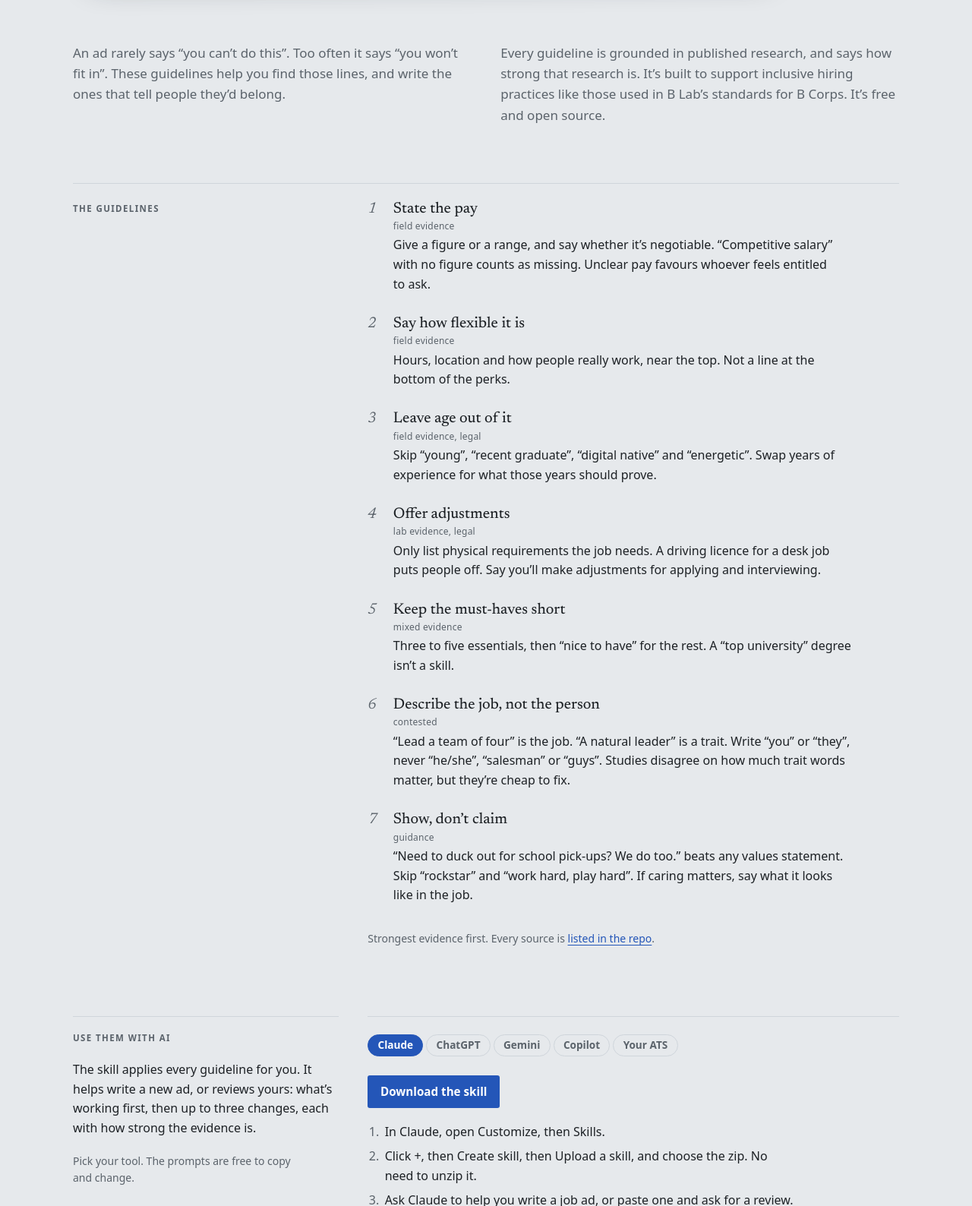
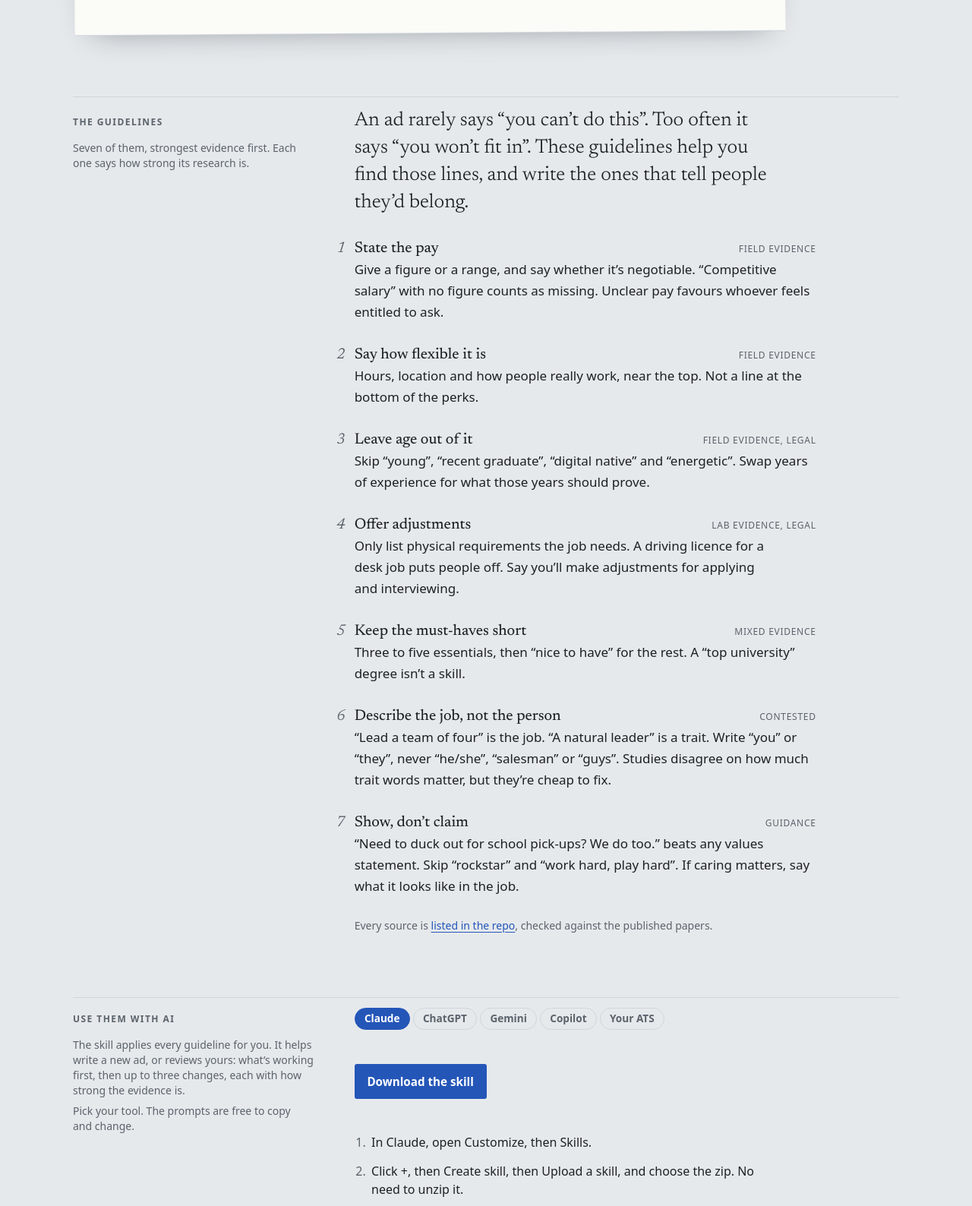
Before and after one commit to kevindavies/inclusive-job-ads, a plain HTML site: page docs/index.html in a window 1280 px wide. Shown: the part 1212-2800 px from the top of the page at 76% size. Drawn offline with nearby package versions, Linux system fonts and the light colour scheme; a web font is replaced by a local one.

Commit message:
style(site): 12-column grid, 28px baseline rhythm, consistent section labels
Co-Authored-By: Claude Opus 5.5 <noreply@anthropic.com>

```diff
--- a/docs/index.html
+++ b/docs/index.html
@@ -28,8 +28,13 @@
   --font-hand: "Caveat", "Segoe Print", "Bradley Hand", cursive;
   --font-body: "Atkinson Hyperlegible Next", "Atkinson Hyperlegible", system-ui, -apple-system, sans-serif;
   --font-display: "Newsreader", "Iowan Old Style", Georgia, serif;
-  /* Rhythm: 17px body on a 1.6 line; spacing in half-lines */
-  --u: 0.8rem;
+  /* Rhythm: 17px body on a 28px line. Every line height is a multiple of 4px,
+     and vertical space is counted in lines (28px) and half-lines (14px). */
+  --line: 1.75rem;
+  --half: 0.875rem;
+  --u: 0.875rem;
+  /* Grid: 12 columns, 24px gutters. Section labels take columns 1-4, content 5-12. */
+  --gutter: 1.5rem;
 }
 @media (prefers-color-scheme: dark) {
   :root:not([data-theme="light"]) {
@@ -53,16 +58,16 @@ body {
   color: var(--text);
   font-family: var(--font-body);
   font-size: 1.0625rem;
-  line-height: 1.6;
+  line-height: var(--line);
 }
 .wrap {
   max-width: 68rem;
   margin: 0 auto;
-  padding-block: calc(var(--u) * 2.5) 4rem;
+  padding-block: var(--line) calc(var(--line) * 3);
   padding-left: max(24px, env(safe-area-inset-left, 0px));
   padding-right: max(24px, env(safe-area-inset-right, 0px));
   display: grid;
-  gap: calc(var(--u) * 6);
+  gap: calc(var(--line) * 3);
 }
 
 /* Hero: the proof and its margin note */
@@ -190,12 +195,6 @@ body {
 .note .sig { margin-top: 0.5rem; text-align: right; font-weight: 700; }
 
 /* Below the hero: one column of display type, then quiet supporting text */
-.intro {
-  display: grid;
-  grid-template-columns: repeat(12, minmax(0, 1fr));
-  column-gap: calc(var(--u) * 3);
-  row-gap: calc(var(--u) * 2);
-}
 .site-head {
   display: flex;
   justify-content: space-between;
@@ -242,8 +241,8 @@ body {
 .lede em { font-style: italic; font-weight: 300; }
 .typed { white-space: nowrap; font-style: italic; }
 .typed, .tcaret { -webkit-user-select: none; user-select: none; }
-.lede-sub { margin: 0; max-width: 40rem; font-size: 1.0625rem; text-wrap: pretty; }
-.lede-block { display: grid; gap: calc(var(--u) * 1.5); }
+
+
 .ast { color: var(--pencil); font-family: var(--font-hand, inherit); }
 .lede .ast { font-size: 0.85em; vertical-align: 0.35em; margin-left: 0.04em; line-height: 0; }
 .lede-note { margin: 0; font-size: 0.875rem; color: var(--muted); }
@@ -261,88 +260,8 @@ body {
 .tcaret[hidden] { display: none; }
 @keyframes blink { 50% { opacity: 0; } }
 .sr-only { position: absolute; width: 1px; height: 1px; overflow: hidden; clip-path: inset(50%); white-space: nowrap; }
-.support {
-  grid-column: span 6;
-  margin: 0;
-  color: var(--muted);
-  text-wrap: pretty;
-}
-.support:first-of-type { grid-column: 1 / span 6; }
 
-.cols {
-  display: grid;
-  grid-template-columns: minmax(0, 1fr) minmax(0, 2fr);
-  grid-template-areas: "checks use";
-  gap: calc(var(--u) * 4) calc(var(--u) * 3);
-}
-.cols .use-intro { grid-area: checks; }
-.cols .use { grid-area: use; }
-.band {
-  display: grid;
-  grid-template-columns: minmax(0, 1fr) minmax(0, 2fr);
-  gap: calc(var(--u) * 1.5) calc(var(--u) * 3);
-  border-top: 1px solid var(--rule);
-  padding-top: calc(var(--u) * 1.5);
-}
-.band h2 {
-  font-size: 0.72rem;
-  font-weight: 700;
-  letter-spacing: 0.12em;
-  text-transform: uppercase;
-  color: var(--muted);
-  margin: 0;
-  padding-top: 0.35em;
-}
-.band > div { display: grid; gap: calc(var(--u) * 1.5); }
-.band-text {
-  margin: 0;
-  max-width: 34em;
-  font-family: var(--font-display);
-  font-weight: 350;
-  font-size: clamp(1.3rem, 2.4vw, 1.6rem);
-  line-height: 1.3;
-  text-wrap: pretty;
-}
-.use .steps { max-width: 34rem; }
-.use .prompt-box pre.prompt { max-height: 18rem; }
-.cols > div {
-  min-width: 0;
-  display: grid;
-  gap: calc(var(--u) * 1.5);
-  align-content: start;
-  border-top: 1px solid var(--rule);
-  padding-top: calc(var(--u) * 1.5);
-}
-.cols h2 {
-  font-size: 0.72rem;
-  font-weight: 700;
-  letter-spacing: 0.12em;
-  text-transform: uppercase;
-  color: var(--muted);
-  margin: 0;
-}
-.cols p { margin: 0; font-size: 1rem; text-wrap: pretty; }
-.cols h2.next { margin-top: calc(var(--u) * 2); }
-.checks { list-style: none; margin: 0; padding: 0; counter-reset: check; }
-.checks li {
-  counter-increment: check;
-  display: grid;
-  grid-template-columns: 1.6rem minmax(0, 1fr) auto;
-  align-items: baseline;
-  gap: 0.5rem;
-  padding: 0.45rem 0;
-  border-bottom: 1px solid var(--rule);
-  font-size: 1rem;
-}
-.checks li::before {
-  content: counter(check);
-  font-family: var(--font-display);
-  font-style: italic;
-  color: var(--muted);
-  font-variant-numeric: oldstyle-nums;
-}
-.checks .tag { font-size: 0.75rem; letter-spacing: 0.02em; color: var(--muted); white-space: nowrap; }
-.small { font-size: 0.875rem !important; color: var(--muted); }
+.small { font-size: 0.875rem !important; line-height: 1.25rem; color: var(--muted); }
 
 .download {
   display: inline-block;
@@ -473,16 +392,12 @@ footer {
   }
   .wordcheck { order: 2; }
   .replay-row { order: 3; }
-  .wrap { gap: calc(var(--u) * 3.5); }
+  .wrap { gap: calc(var(--line) * 2); }
   footer { grid-template-columns: minmax(0, 1fr); }
   /* Size the typewriter text so the longest edited line, "You're a competitive self-starter.", fits on one line */
   .ad { font-size: min(1.15rem, calc((100vw - 5.5rem) / 20.8)); }
   /* Until the reader scrolls, don't hold an empty space where the post-it will land */
   .play.waiting .note { display: none; }
-  .cols { grid-template-columns: minmax(0, 1fr); grid-template-areas: "checks" "use"; }
-  .band { grid-template-columns: minmax(0, 1fr); }
-  .intro { grid-template-columns: minmax(0, 1fr); }
-  .lede, .support, .support:first-of-type { grid-column: 1 / -1; }
   .lede { max-width: none; }
 }
 
@@ -527,22 +442,85 @@ footer {
 @media (prefers-reduced-motion: reduce) { .replay-row { display: none; } }
 @media (prefers-reduced-motion: reduce) { * { transition: none !important; animation: none !important; } }
 
-.guide {
-  display: grid;
-  grid-template-columns: minmax(0, 1fr) minmax(0, 2fr);
-  gap: calc(var(--u) * 1.5) calc(var(--u) * 3);
-  border-top: 1px solid var(--rule);
-  padding-top: calc(var(--u) * 1.5);
+
+/* ---------- Grid and type system ---------- */
+.grid12 { display: grid; grid-template-columns: repeat(12, minmax(0, 1fr)); column-gap: var(--gutter); }
+
+/* Type scale, each size on a 4px line:
+   label 12/20 · small 14/20 · body 17/28 · lead 20/28 · display 26/36 · lede 30-50 */
+.lede-block { row-gap: var(--line); }
+.lede-block .lede { grid-column: 1 / span 10; }
+.lede-sub { grid-column: 1 / span 7; margin: 0; font-size: 1.25rem; line-height: var(--line); color: var(--text); text-wrap: pretty; }
+.lede-sub .typed { font-family: var(--font-display); font-size: 1.1em; }
+
+.sec { border-top: 1px solid var(--rule); padding-top: calc(var(--half) - 1px); row-gap: var(--half); align-items: baseline; }
+.sec-label { grid-column: 1 / span 4; display: grid; gap: var(--half); align-content: start; min-width: 0; }
+.sec-body { grid-column: 5 / span 8; display: grid; gap: var(--line); align-content: start; min-width: 0; }
+.sec h2, .foot-used h2 {
+  margin: 0;
+  font-size: 0.75rem;
+  line-height: 1.25rem;
+  font-weight: 700;
+  letter-spacing: 0.12em;
+  text-transform: uppercase;
+  color: var(--muted);
 }
-.guide h2 { font-size: 0.72rem; font-weight: 700; letter-spacing: 0.12em; text-transform: uppercase; color: var(--muted); margin: 0; padding-top: 0.35em; }
-.guide > div { display: grid; gap: calc(var(--u) * 1.5); }
-.rules { list-style: none; margin: 0; padding: 0; counter-reset: rule; display: grid; grid-template-columns: minmax(0, 1fr); gap: calc(var(--u) * 2); }
-.rules li { max-width: 40rem; counter-increment: rule; display: grid; grid-template-columns: 1.6rem minmax(0, 1fr); column-gap: 0.5rem; align-content: start; }
-.rules li::before { content: counter(rule); font-family: var(--font-display); font-style: italic; font-size: 1.25rem; color: var(--muted); font-variant-numeric: oldstyle-nums; grid-row: 1 / span 2; line-height: 1.3; }
-.rules h3 { margin: 0 0 0.3rem; font-family: var(--font-display); font-weight: 450; font-size: 1.25rem; line-height: 1.3; text-wrap: balance; }
-.rules h3 .tag { display: block; font-family: var(--font-body, inherit); font-size: 0.75rem; font-weight: 400; letter-spacing: 0.02em; color: var(--muted); margin-top: 0.15rem; }
-.rules p { margin: 0; font-size: 1rem; text-wrap: pretty; }
-@media (max-width: 860px) { .guide, .rules { grid-template-columns: minmax(0, 1fr); } }
+.sidenote { margin: 0; max-width: 20rem; font-size: 0.875rem; line-height: 1.25rem; color: var(--muted); text-wrap: pretty; }
+.sidenote + .sidenote { margin-top: calc(var(--half) * -0.5); }
+.standfirst { margin: 0; max-width: 34rem; font-family: var(--font-display); font-weight: 350; font-size: 1.625rem; line-height: 2.25rem; text-wrap: pretty; }
+
+/* The guidelines: numbers hang in the gutter so the headings share one left edge */
+.rules { list-style: none; margin: 0; padding: 0; counter-reset: rule; display: grid; gap: var(--line); }
+.rules li { position: relative; max-width: 38rem; counter-increment: rule; }
+.rules li::before {
+  content: counter(rule);
+  position: absolute;
+  right: 100%;
+  margin-right: 0.75rem;
+  font-family: var(--font-display);
+  font-style: italic;
+  font-size: 1.25rem;
+  line-height: var(--line);
+  color: var(--muted);
+  font-variant-numeric: oldstyle-nums;
+}
+.rule-head { display: flex; flex-wrap: wrap; justify-content: space-between; align-items: baseline; column-gap: var(--line); }
+.rules h3 { margin: 0; font-family: var(--font-display); font-weight: 450; font-size: 1.25rem; line-height: var(--line); text-wrap: balance; }
+.tag { font-size: 0.75rem; line-height: 1.25rem; letter-spacing: 0.06em; text-transform: uppercase; color: var(--muted); white-space: nowrap; }
+.rules p { margin: 0; text-wrap: pretty; }
+.sources { margin: 0; font-size: 0.875rem; line-height: 1.25rem; color: var(--muted); }
+
+/* Use them with AI */
+.use { gap: var(--line); }
+.use .steps { max-width: 34rem; }
+.use .prompt-box pre.prompt { max-height: 18rem; }
+.tabs { margin: 0; }
+
+/* Any size of employer */
+.sec-body .sidenote { max-width: 34rem; }
+.band-text { margin: 0; max-width: 34rem; font-family: var(--font-display); font-weight: 350; font-size: 1.625rem; line-height: 2.25rem; text-wrap: pretty; }
+
+/* Footer: closer and credits on columns 1-9, feedback on 10-12 */
+footer { border-top: 1px solid var(--rule); padding-top: calc(var(--line) - 1px); display: grid; grid-template-columns: repeat(12, minmax(0, 1fr)); column-gap: var(--gutter); row-gap: var(--line); }
+.foot-main { grid-column: 1 / span 9; display: grid; gap: var(--half); align-content: start; }
+.foot-used { grid-column: 10 / span 3; display: grid; gap: var(--half); align-content: start; }
+.foot-used p { margin: 0; font-size: 0.875rem; line-height: 1.25rem; text-wrap: pretty; }
+.closer { margin: 0; font-family: var(--font-display); font-style: italic; font-weight: 350; font-size: 1.625rem; line-height: 2.25rem; text-wrap: balance; }
+.credits { margin: 0; max-width: 44rem; font-size: 0.875rem; line-height: 1.25rem; color: var(--muted); text-wrap: pretty; }
+
+@media (max-width: 860px) {
+  .lede-block .lede, .lede-sub, .sec-label, .sec-body, .foot-main, .foot-used { grid-column: 1 / -1; }
+  .lede-sub { font-size: 1.125rem; }
+  .sec { row-gap: var(--line); }
+  .standfirst, .band-text, .closer { font-size: 1.375rem; line-height: 2rem; }
+  .rules li { padding-left: 2rem; }
+  .rule-head { flex-direction: column; align-items: flex-start; }
+  .rules li::before { right: auto; left: 0; margin: 0; }
+}
+
+.steps { line-height: 1.5rem; gap: var(--half); }
+.panel { gap: var(--line); }
+footer { align-items: baseline; }
 </style>
 </head>
 <body>
@@ -552,9 +530,9 @@ footer {
     <div class="label"><h1>inclusive-job-ads</h1><span>Guidelines and AI skill</span><span>MIT licence</span></div>
     <a class="repo-link" href="https://github.com/kevindavies/inclusive-job-ads">GitHub<span aria-hidden="true">&#8599;</span></a>
   </header>
-  <div class="lede-block">
+  <div class="lede-block grid12">
   <p class="lede">Guidelines for writing and reviewing job ads that welcome everyone who could do the job.</p>
-  <p class="lede-sub">They also come as tools for AI assistants like Claude, ChatGPT, Gemini and Copilot, and for the AI built into applicant tracking systems. Then your AI gives feedback the way <span class="sr-only">a helpful</span><em class="typed" aria-hidden="true">a helpful</em><span class="tcaret" aria-hidden="true" hidden></span> colleague would. <a href="#use">Use them with AI</a></p>
+  <p class="lede-sub">They also come as tools for AI assistants like Claude, ChatGPT, Gemini and Copilot, and for the AI built into applicant tracking systems. Then your AI gives feedback the way <span class="sr-only">a helpful</span><em class="typed" aria-hidden="true">a helpful</em><span class="tcaret" aria-hidden="true" hidden></span> colleague would. <a href="#use" style="white-space: nowrap">Use them with AI</a></p>
   </div>
 
   <section class="proof-row" aria-label="A job spec, kindly edited">
@@ -580,35 +558,33 @@ footer {
     </article>
   </section>
 
-  <section class="intro">
-    <p class="support">An ad rarely says “you can’t do this”. Too often it says “you won’t fit in”. These guidelines help you find those lines, and write the ones that tell people they’d belong.</p>
-    <p class="support">Every guideline is grounded in published research, and says how strong that research is. It’s built to support inclusive hiring practices like those used in B Lab’s standards for B Corps. It’s free and open source.</p>
-  </section>
-
-  <section class="guide">
-    <h2>The guidelines</h2>
-    <div>
+  <section class="sec grid12" aria-labelledby="h-guide">
+    <div class="sec-label">
+      <h2 id="h-guide">The guidelines</h2>
+      <p class="sidenote">Seven of them, strongest evidence first. Each one says how strong its research is.</p>
+    </div>
+    <div class="sec-body">
+      <p class="standfirst">An ad rarely says “you can’t do this”. Too often it says “you won’t fit in”. These guidelines help you find those lines, and write the ones that tell people they’d belong.</p>
       <ol class="rules">
-        <li><h3>State the pay <span class="tag">field evidence</span></h3><p>Give a figure or a range, and say whether it’s negotiable. “Competitive salary” with no figure counts as missing. Unclear pay favours whoever feels entitled to ask.</p></li>
-        <li><h3>Say how flexible it is <span class="tag">field evidence</span></h3><p>Hours, location and how people really work, near the top. Not a line at the bottom of the perks.</p></li>
-        <li><h3>Leave age out of it <span class="tag">field evidence, legal</span></h3><p>Skip “young”, “recent graduate”, “digital native” and “energetic”. Swap years of experience for what those years should prove.</p></li>
-        <li><h3>Offer adjustments <span class="tag">lab evidence, legal</span></h3><p>Only list physical requirements the job needs. A driving licence for a desk job puts people off. Say you’ll make adjustments for applying and interviewing.</p></li>
-        <li><h3>Keep the must-haves short <span class="tag">mixed evidence</span></h3><p>Three to five essentials, then “nice to have” for the rest. A “top university” degree isn’t a skill.</p></li>
-        <li><h3>Describe the job, not the person <span class="tag">contested</span></h3><p>“Lead a team of four” is the job. “A natural leader” is a trait. Write “you” or “they”, never “he/she”, “salesman” or “guys”. Studies disagree on how much trait words matter, but they’re cheap to fix.</p></li>
-        <li><h3>Show, don’t claim <span class="tag">guidance</span></h3><p>“Need to duck out for school pick-ups? We do too.” beats any values statement. Skip “rockstar” and “work hard, play hard”. If caring matters, say what it looks like in the job.</p></li>
+        <li><div class="rule-head"><h3>State the pay</h3><span class="tag">field evidence</span></div><p>Give a figure or a range, and say whether it’s negotiable. “Competitive salary” with no figure counts as missing. Unclear pay favours whoever feels entitled to ask.</p></li>
+        <li><div class="rule-head"><h3>Say how flexible it is</h3><span class="tag">field evidence</span></div><p>Hours, location and how people really work, near the top. Not a line at the bottom of the perks.</p></li>
+        <li><div class="rule-head"><h3>Leave age out of it</h3><span class="tag">field evidence, legal</span></div><p>Skip “young”, “recent graduate”, “digital native” and “energetic”. Swap years of experience for what those years should prove.</p></li>
+        <li><div class="rule-head"><h3>Offer adjustments</h3><span class="tag">lab evidence, legal</span></div><p>Only list physical requirements the job needs. A driving licence for a desk job puts people off. Say you’ll make adjustments for applying and interviewing.</p></li>
+        <li><div class="rule-head"><h3>Keep the must-haves short</h3><span class="tag">mixed evidence</span></div><p>Three to five essentials, then “nice to have” for the rest. A “top university” degree isn’t a skill.</p></li>
+        <li><div class="rule-head"><h3>Describe the job, not the person</h3><span class="tag">contested</span></div><p>“Lead a team of four” is the job. “A natural leader” is a trait. Write “you” or “they”, never “he/she”, “salesman” or “guys”. Studies disagree on how much trait words matter, but they’re cheap to fix.</p></li>
+        <li><div class="rule-head"><h3>Show, don’t claim</h3><span class="tag">guidance</span></div><p>“Need to duck out for school pick-ups? We do too.” beats any values statement. Skip “rockstar” and “work hard, play hard”. If caring matters, say what it looks like in the job.</p></li>
       </ol>
-      <p class="small">Strongest evidence first. Every source is <a href="https://github.com/kevindavies/inclusive-job-ads/blob/main/inclusive-job-ads/references/evidence.md">listed in the repo</a>.</p>
+      <p class="sources">Every source is <a href="https://github.com/kevindavies/inclusive-job-ads/blob/main/inclusive-job-ads/references/evidence.md">listed in the repo</a>, checked against the published papers.</p>
     </div>
   </section>
 
-  <section class="cols">
-    <div class="use-intro">
-      <h2>Use them with AI</h2>
-      <p>The skill applies every guideline for you. It helps write a new ad, or reviews yours: what’s working first, then up to three changes, each with how strong the evidence is.</p>
-      <p class="small">Pick your tool. The prompts are free to copy and change.</p>
+  <section class="sec grid12" id="use" aria-labelledby="h-use">
+    <div class="sec-label">
+      <h2 id="h-use">Use them with AI</h2>
+      <p class="sidenote">The skill applies every guideline for you. It helps write a new ad, or reviews yours: what’s working first, then up to three changes, each with how strong the evidence is.</p>
+      <p class="sidenote">Pick your tool. The prompts are free to copy and change.</p>
     </div>
-    <div class="use">
-      <h2 id="use" class="sr-only">Set it up</h2>
+    <div class="sec-body use">
       <div class="tabs" role="tablist" aria-label="Choose your AI tool" hidden>
         <button type="button" role="tab" id="tab-claude" aria-controls="use-claude" aria-selected="true">Claude</button>
         <button type="button" role="tab" id="tab-chatgpt" aria-controls="use-chatgpt" aria-selected="false" tabindex="-1">ChatGPT</button>
@@ -799,11 +775,13 @@ Limits to be honest about: most of this research is from North America and Europ
     </div>
   </section>
 
-  <section class="band">
-    <h2>For any size of employer</h2>
-    <div>
+  <section class="sec grid12" aria-labelledby="h-size">
+    <div class="sec-label">
+      <h2 id="h-size">For any size of employer</h2>
+    </div>
+    <div class="sec-body">
       <p class="band-text">A founder’s first hire, a B Corp, or a global employer with a library of templates. Fix one template and every ad built on it improves.</p>
-      <p class="small"><a href="https://github.com/kevindavies/inclusive-job-ads">The code is on GitHub</a>, if that’s your thing.</p>
+      <p class="sidenote">The guidelines support inclusive hiring practices like those in B Lab’s standards for B Corps. They’re free and open source, and <a href="https://github.com/kevindavies/inclusive-job-ads">the code is on GitHub</a> if that’s your thing.</p>
     </div>
   </section>
 
```
